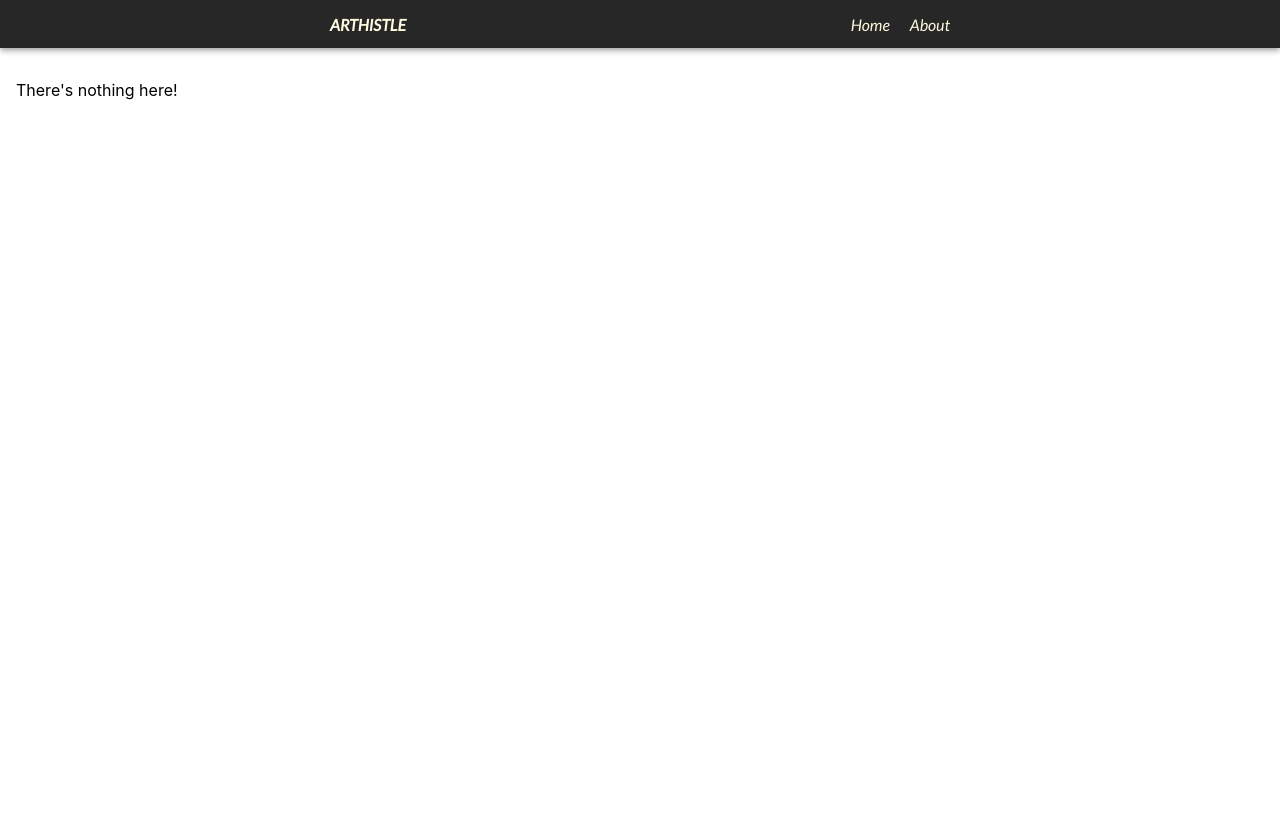
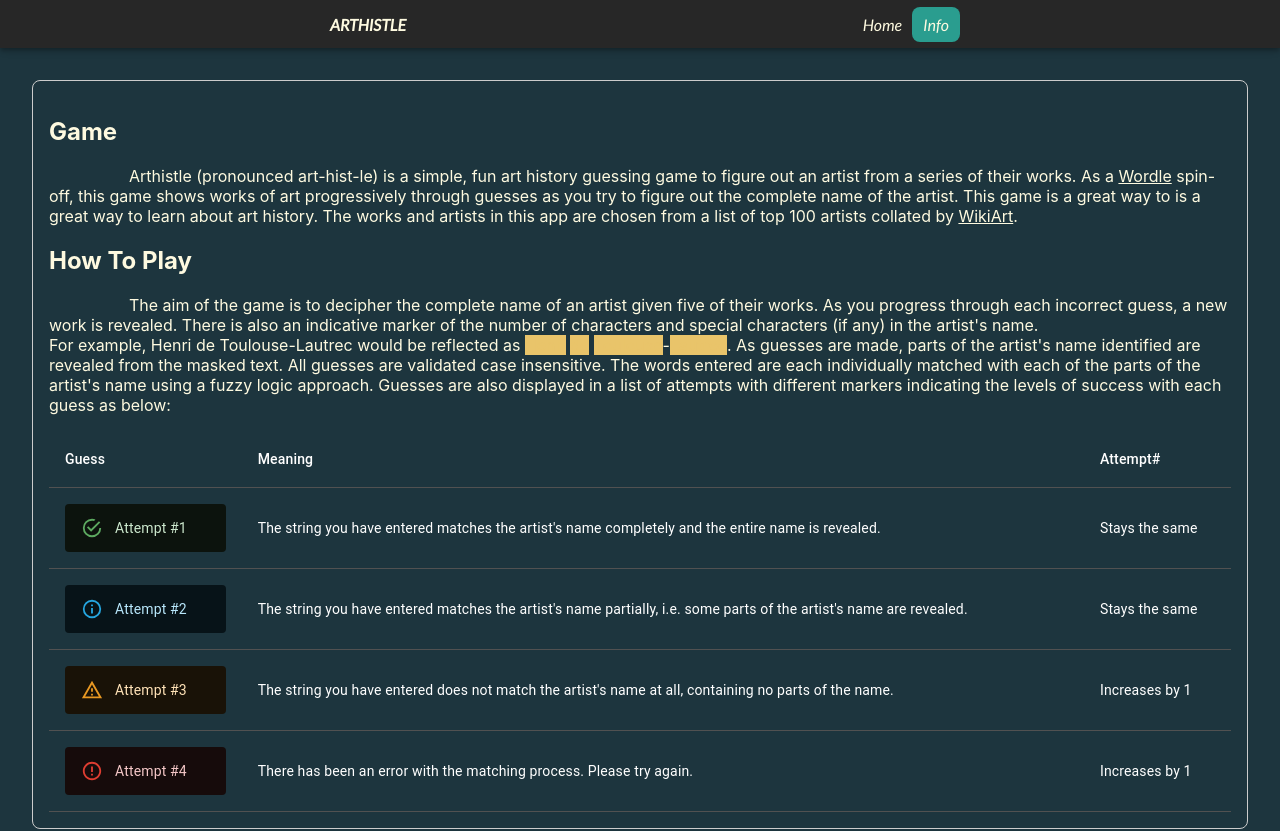
Before and after one commit to astronights/arthistle, a React (Create React App) app in the folder ui/: page /info in a window 1280 px wide. Shown: the top 831 px of the page. Before the commit the page ends 800 px from the top, so only its background shows below. Built offline with nearby package versions, Linux system fonts and the light colour scheme.

Commit message:
Updated Info page

```diff
--- a/ui/package.json
+++ b/ui/package.json
@@ -8,6 +8,7 @@
     "@fontsource/lato": "^4.5.8",
     "@mui/icons-material": "^5.8.4",
     "@mui/material": "^5.8.5",
+    "@mui/x-data-grid": "^5.12.3",
     "@testing-library/jest-dom": "^5.16.4",
     "@testing-library/react": "^13.3.0",
     "@testing-library/user-event": "^13.5.0",
--- a/ui/src/assets/css/game.sass
+++ b/ui/src/assets/css/game.sass
@@ -1,11 +1,6 @@
 @use "colors" as colors
 @use "media" as medium
-.game
-    display: flex
-    flex-direction: column
-    justify-content: center
-    margin: auto
-    background-color: colors.$black
+
 
 .art-image
     justify-content: center
@@ -76,3 +71,29 @@ img
     padding: 0
     align-items: center
     margin-top: 0px
+
+.art-rest
+    display: flex
+    justify-content: center
+    // margin: 0
+    flex-grow: 1
+
+.image-stuff
+    display: flex
+    justify-content: center
+    flex-direction: column
+
+.text-stuff
+    display: flex
+    justify-content: center
+    flex-direction: column
+
+.content
+    display: flex
+    justify-content: space-evenly
+    @media screen and (max-width: medium.$tablet)
+        flex-direction: column
+    @media screen and (min-width: medium.$tablet)
+        flex-direction: column
+    @media screen and (min-width: medium.$desktop)
+        flex-direction: column
--- /dev/null
+++ b/ui/src/assets/css/page.sass
@@ -0,0 +1,20 @@
+@use "colors" as colors
+
+.page
+    display: flex
+    justify-content: center
+    flex-direction: column
+    margin: auto
+    flex-grow: 1
+    background-color: colors.$black
+    color: colors.$white
+
+.indent
+    text-indent: 5em
+
+.mask
+    background-color: colors.$yellow
+    color: colors.$yellow
+
+a
+    color: colors.$white
--- a/ui/src/components/About.tsx
+++ /dev/null
@@ -1,4 +0,0 @@
-const About = () => {
-  return <div>About</div>;
-};
-export default About;
--- a/ui/src/components/Game.tsx
+++ b/ui/src/components/Game.tsx
@@ -9,6 +9,7 @@ import Skeleton from "@mui/material/Skeleton";
 import Alert from "@mui/material/Alert";
 import Stack from "@mui/material/Stack";
 import "../assets/css/game.sass";
+import "../assets/css/page.sass";
 import { getDailyArt } from "../api/art";
 import { useEffect } from "react";
 import { artist } from "../types/artist";
@@ -16,7 +17,7 @@ import { regex, fuzzyMatch, isAnswer, severities } from "../utils/util";
 
 const daily_artist: artist = {
   _id: "",
-  name: "Artist Loading...",
+  name: "Artist Loading",
   url: "",
   date: "",
   art: [
@@ -41,7 +42,6 @@ const Game = () => {
   });
 
   const handleStep = (step: number) => () => {
-    console.log(completed);
     if (step === 0 || completed[step - 1] === true) {
       setActiveStep(step);
     }
@@ -71,11 +71,16 @@ const Game = () => {
       .catch((err) => {
         console.log(err);
       });
-    setNames(artist.name.split(regex));
   }, []);
 
+  useEffect(() => {
+    setNames(artist.name.split(regex));
+  }, [artist]);
+
   return (
-    <div className="game">
+    <div className="page">
+      <div className="content">
+        <div className="image-stuff">
           <div className="art-image">
             {artist._id ? (
               <img
@@ -101,18 +106,22 @@ const Game = () => {
               </Stepper>
             </Box>
           </div>
+        </div>
+        <div className="text-stuff">
           <div className="art-name">
             <Box>
               {artist.name.split(/([^a-z])/i).map((word: string) => {
+                console.log(artist.name, word);
+                let word_key = Math.random().toString(36).slice(2, 7);
                 if (names.includes(word)) {
                   return (
-                <span key={word} className="name-mask">
+                    <span key={word_key} className="name-mask">
                       {word}
                     </span>
                   );
                 } else {
                   return (
-                <span key={word} className="name-plain">
+                    <span key={word_key} className="name-plain">
                       {word}
                     </span>
                   );
@@ -140,7 +149,11 @@ const Game = () => {
                   setGameValue(e.target.value);
                 }}
               />
-          <Button className="form-button" type={"submit"} variant="contained">
+              <Button
+                className="form-button"
+                type={"submit"}
+                variant="contained"
+              >
                 Submit
               </Button>
             </form>
@@ -158,6 +171,9 @@ const Game = () => {
             </Stack>
           </div>
         </div>
+      </div>
+      <div className="art-rest"></div>
+    </div>
   );
 };
 export default Game;
--- /dev/null
+++ b/ui/src/components/Info.tsx
@@ -0,0 +1,141 @@
+import { Alert } from "@mui/material";
+import Box from "@mui/material/Box";
+import Table from "@mui/material/Table";
+import TableBody from "@mui/material/TableBody";
+import TableCell from "@mui/material/TableCell";
+import TableContainer from "@mui/material/TableContainer";
+import TableHead from "@mui/material/TableHead";
+import TableRow from "@mui/material/TableRow";
+
+const Info = () => {
+  const box_style = {
+    width: "inherit",
+    height: "inherit",
+    padding: "1em",
+    border: `0.1em solid #ccc`,
+    borderRadius: "0.5em",
+    margin: "2em",
+  };
+
+  const rows = [
+    {
+      guess: (
+        <Alert key="success" severity="success">
+          Attempt #1
+        </Alert>
+      ),
+      meaning:
+        "The string you have entered matches the artist's name completely and the entire name is revealed.",
+      attempt: "Stays the same",
+    },
+    {
+      guess: (
+        <Alert key="info" severity="info">
+          Attempt #2
+        </Alert>
+      ),
+      meaning:
+        "The string you have entered matches the artist's name partially, i.e. some parts of the artist's name are revealed.",
+      attempt: "Stays the same",
+    },
+    {
+      guess: (
+        <Alert key="warning" severity="warning">
+          Attempt #3
+        </Alert>
+      ),
+      meaning:
+        "The string you have entered does not match the artist's name at all, containing no parts of the name.",
+      attempt: "Increases by 1",
+    },
+    {
+      guess: (
+        <Alert key="error" severity="error">
+          Attempt #4
+        </Alert>
+      ),
+      meaning:
+        "There has been an error with the matching process. Please try again.",
+      attempt: "Increases by 1",
+    },
+  ];
+  return (
+    <div className="page">
+      <Box sx={box_style}>
+        <h2>Game</h2>
+        <p className="indent">
+          Arthistle (pronounced art-hist-le) is a simple, fun art history
+          guessing game to figure out an artist from a series of their works. As
+          a{" "}
+          <a
+            href="https://www.nytimes.com/games/wordle/index.html"
+            target={"_blank"}
+            rel="noreferrer"
+          >
+            Wordle
+          </a>{" "}
+          spin-off, this game shows works of art progressively through guesses
+          as you try to figure out the complete name of the artist. This game is
+          a great way to is a great way to learn about art history. The works
+          and artists in this app are chosen from a list of top 100 artists
+          collated by{" "}
+          <a href="https://www.wikiart.org/" target={"_blank"} rel="noreferrer">
+            WikiArt
+          </a>
+          .
+        </p>
+        <h2>How To Play</h2>
+        <p className="indent">
+          The aim of the game is to decipher the complete name of an artist
+          given five of their works. As you progress through each incorrect
+          guess, a new work is revealed. There is also an indicative marker of
+          the number of characters and special characters (if any) in the
+          artist's name. <br />
+          For example, Henri de Toulouse-Lautrec would be reflected as{" "}
+          <span className="mask">Henri</span> <span className="mask">de</span>{" "}
+          <span className="mask">Toulouse</span>-
+          <span className="mask">Lautrec</span>. As guesses are made, parts of
+          the artist's name identified are revealed from the masked text. All
+          guesses are validated case insensitive. The words entered are each
+          individually matched with each of the parts of the artist's name using
+          a fuzzy logic approach. Guesses are also displayed in a list of
+          attempts with different markers indicating the levels of success with
+          each guess as below:
+        </p>
+        <TableContainer>
+          <Table>
+            <TableHead>
+              <TableRow>
+                <TableCell>Guess</TableCell>
+                <TableCell>Meaning</TableCell>
+                <TableCell>Attempt#</TableCell>
+              </TableRow>
+            </TableHead>
+            <TableBody>
+              {rows.map((row, index) => (
+                <TableRow key={index}>
+                  <TableCell>{row.guess}</TableCell>
+                  <TableCell>{row.meaning}</TableCell>
+                  <TableCell>{row.attempt}</TableCell>
+                </TableRow>
+              ))}
+            </TableBody>
+          </Table>
+        </TableContainer>
+      </Box>
+      <Box sx={box_style}>
+        <h2>About</h2>
+        <p className="indent">
+          Arthistle is a pet project using the MERN (Mongo, Express, React,
+          Node) stack built on Typescript and deployed on Heroku. Created by an
+          enthusiastic computer science student and a keen data scientist, this
+          project is a way to combine my passion of art history and computer
+          science skills as I learn the ways around building web applications.
+          If you're keen on connecting with me, feel free to drop me an{" "}
+          <a href="mailto:e0925482@u.nus.edu">email</a>.
+        </p>
+      </Box>
+    </div>
+  );
+};
+export default Info;
--- a/ui/src/components/NavBar.tsx
+++ b/ui/src/components/NavBar.tsx
@@ -23,9 +23,9 @@ const NavBar = () => {
           className={(isActive) =>
             "nav-link" + (!isActive.isActive ? "" : "-active")
           }
-          to="/about"
+          to="/info"
         >
-          About
+          Info
         </NavLink>
       </Toolbar>
     </AppBar>
--- a/ui/src/components/Router.tsx
+++ b/ui/src/components/Router.tsx
@@ -1,13 +1,13 @@
 import React from "react";
 import Game from "./Game";
-import About from "./About";
 import { Routes, Route } from "react-router-dom";
+import Info from "./Info";
 
 const Router: React.FC = () => {
   return (
     <Routes>
       <Route path="/game" element={<Game />} />
-      <Route path="/about" element={<About />} />
+      <Route path="/info" element={<Info />} />
       <Route path="/" element={<Game />} />
       <Route
         path="*"
--- a/ui/src/utils/util.ts
+++ b/ui/src/utils/util.ts
@@ -18,6 +18,7 @@ export const fuzzyMatch = (attempt: string, artist: string) => {
 
 export const isAnswer = (attempt: string, artist: string) => {
   let names = fuzzyMatch(attempt, artist).sort();
+  console.log(names);
   if (names.length === artist.split(regex).length) {
     return 3;
   } else if (names.length < artist.split(regex).length && names.length > 0) {
```
Also changed, not shown: 1 other file (tests, documents, lock files or other folders). Lines whose indentation alone changed are shown as unchanged.
